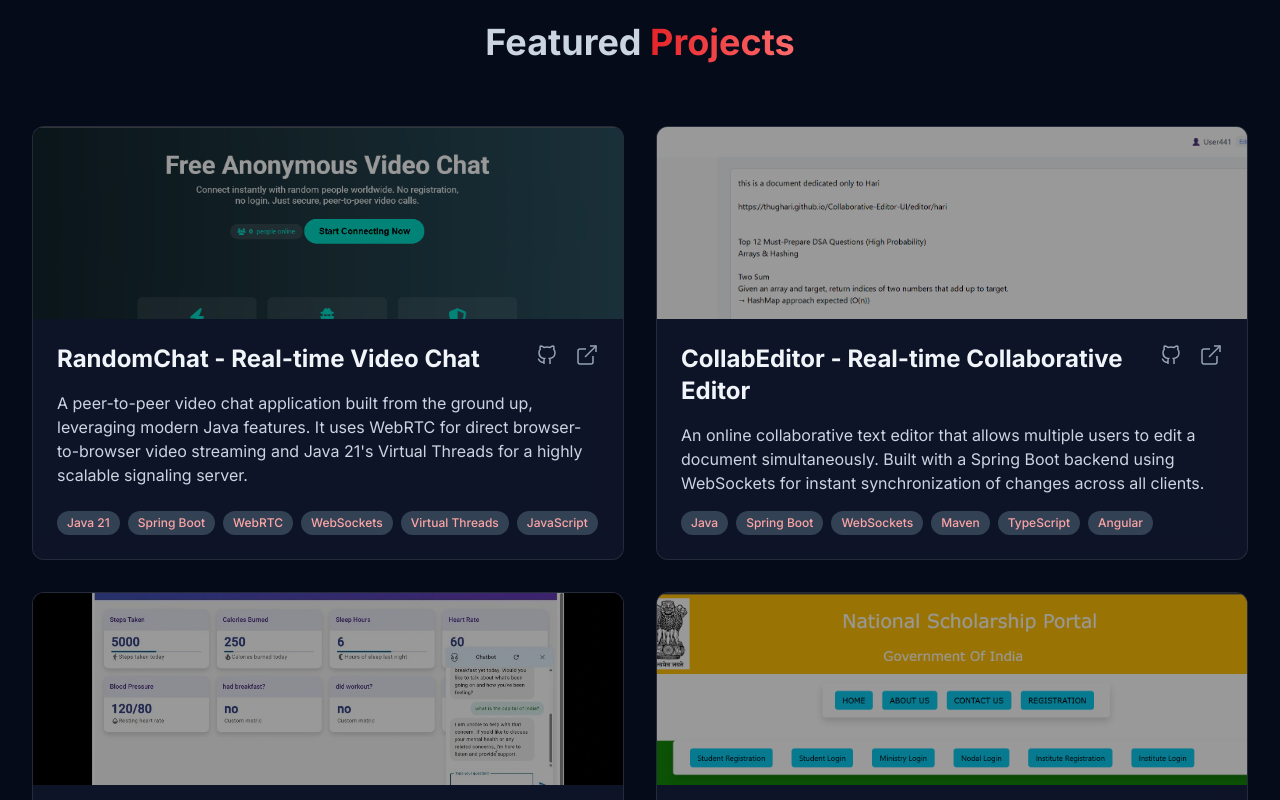
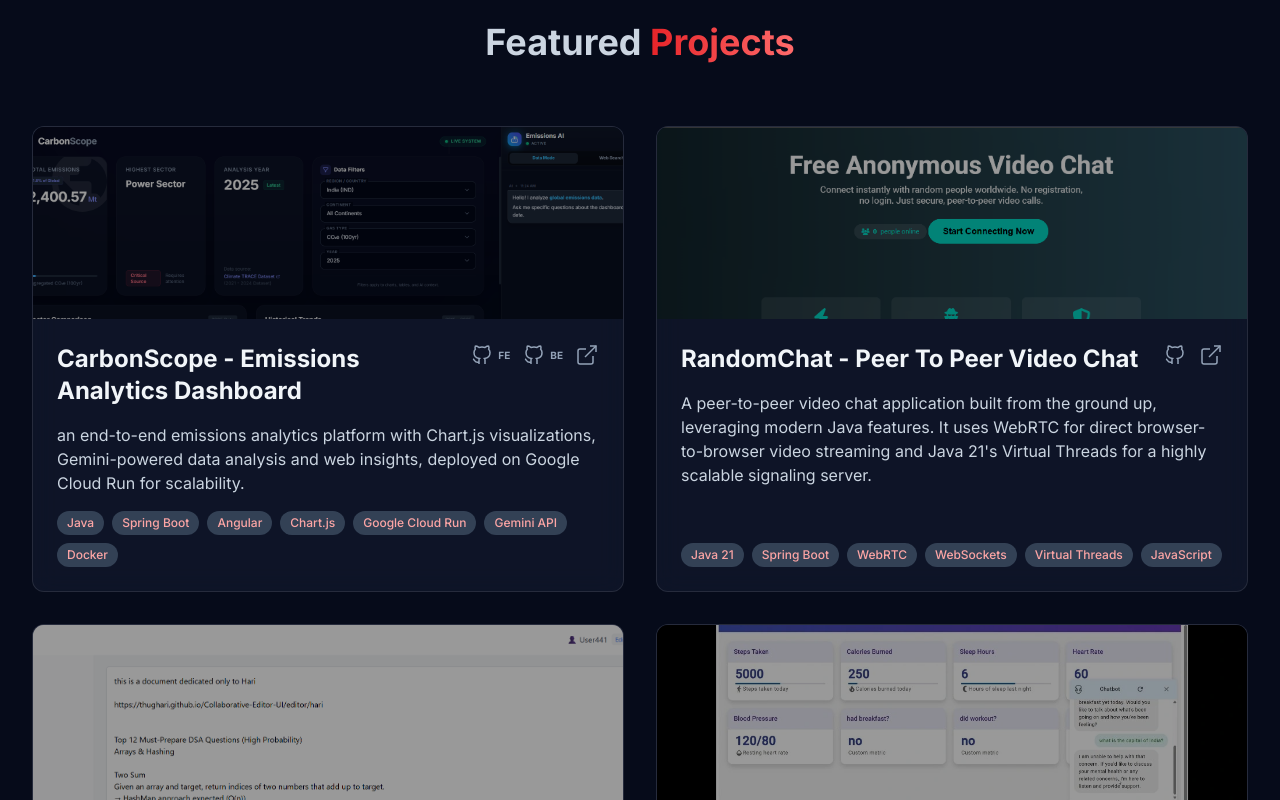
Before and after one commit to thughari/thughari.github.io, a React (Vite) app: page / in a window 1280 px wide. Shown: the part 2840-3640 px from the top of the page. Built offline with nearby package versions, Linux system fonts and the light colour scheme.

Commit message:
added project

```diff
--- a/components/Projects.tsx
+++ b/components/Projects.tsx
@@ -26,12 +26,10 @@ const Projects: React.FC = () => {
 
   useEffect(() => {
     let timer: number | undefined;
-    // prevent background page scrolling while modal is open
     if (selected) {
       document.body.style.overflow = 'hidden';
       setIframeLoaded(false);
       setIframeMaybeBlocked(false);
-      // if iframe doesn't call onLoad within 1500ms, show a helpful note
       timer = window.setTimeout(() => setIframeMaybeBlocked(true), 1500);
     } else {
       document.body.style.overflow = '';
@@ -57,6 +55,10 @@ const Projects: React.FC = () => {
     window.open(url, '_blank', 'noopener,noreferrer');
   };
 
+  const getPreviewUrl = (project: Project) => {
+    return project.demoUrl || project.githubUrl || project.githubUrls?.frontend || project.githubUrls?.backend;
+  };
+
   return (
     <>
       <motion.h2
@@ -65,6 +67,7 @@ const Projects: React.FC = () => {
       >
         Featured <span className="gradient-text">Projects</span>
       </motion.h2>
+
       <div className="grid grid-cols-1 md:grid-cols-2 gap-8">
         {projectsData.map((project, index) => (
           <motion.div
@@ -91,15 +94,45 @@ const Projects: React.FC = () => {
                 </button>
               </div>
             </div>
+
             <div className="p-6 flex-grow flex flex-col">
               <div className="flex justify-between items-start mb-4">
                 <h3 className="text-2xl font-bold text-slate-100 group-hover:text-spidey-red transition-colors duration-300">{project.title}</h3>
-                <div className="flex items-center space-x-4 z-10">
-                  {project.githubUrl && (
-                    <a onClick={(e) => { e.stopPropagation(); openInNewTab(project.githubUrl); }} className="text-slate-400 hover:text-spidey-red transition-colors cursor-pointer" aria-label="Open GitHub repo">
-                      <GitHubIcon />
-                    </a>
+
+                <div className="flex items-center space-x-3 z-10">
+                  {project.githubUrls ? (
+                    <>
+                      {project.githubUrls.frontend && (
+                        <a
+                          onClick={(e) => { e.stopPropagation(); openInNewTab(project.githubUrls?.frontend); }}
+                          className="text-slate-400 hover:text-spidey-red transition-colors cursor-pointer flex items-center gap-1"
+                          title="Frontend Repository"
+                        >
+                          <GitHubIcon /> <span className="text-[10px] font-bold">FE</span>
+                        </a>
+                      )}
+                      {project.githubUrls.backend && (
+                        <a
+                          onClick={(e) => { e.stopPropagation(); openInNewTab(project.githubUrls?.backend); }}
+                          className="text-slate-400 hover:text-spidey-red transition-colors cursor-pointer flex items-center gap-1"
+                          title="Backend Repository"
+                        >
+                          <GitHubIcon /> <span className="text-[10px] font-bold">BE</span>
+                        </a>
+                      )}
+                    </>
+                  ) : (
+                    project.githubUrl && (
+                      <a
+                        onClick={(e) => { e.stopPropagation(); openInNewTab(project.githubUrl); }}
+                        className="text-slate-400 hover:text-spidey-red transition-colors cursor-pointer"
+                        aria-label="Open GitHub repo"
+                      >
+                        <GitHubIcon />
+                      </a>
+                    )
                   )}
+
                   {project.demoUrl && (
                     <a onClick={(e) => { e.stopPropagation(); openInNewTab(project.demoUrl); }} className="text-slate-400 hover:text-spidey-red transition-colors cursor-pointer" aria-label="Open demo">
                       <ExternalLinkIcon />
@@ -107,7 +140,9 @@ const Projects: React.FC = () => {
                   )}
                 </div>
               </div>
+
               <p className="text-slate-300 mb-4 flex-grow">{project.description}</p>
+
               <div className="flex flex-wrap gap-2">
                 {project.tech.map((tech, i) => (
                   <span key={i} className="bg-slate-700 text-red-300 text-xs font-medium px-2.5 py-1 rounded-full">
@@ -120,7 +155,6 @@ const Projects: React.FC = () => {
         ))}
       </div>
 
-      {/* Preview Modal */}
       {selected && (
         <motion.div
           className="fixed inset-0 z-50 flex items-center justify-center p-4"
@@ -141,31 +175,69 @@ const Projects: React.FC = () => {
             aria-modal="true"
             aria-label={`Preview ${selected.title}`}
           >
-            <header className="flex items-center justify-between p-4 border-b border-slate-700 sticky top-0 bg-slate-900 z-10">
-              <div>
+
+
+            <header className="flex flex-col md:flex-row md:items-center justify-between p-4 border-b border-slate-700 sticky top-0 bg-slate-900 z-10 gap-4">
+
+              <div className="w-full md:w-auto">
                 <h3 className="text-lg font-semibold text-slate-100">{selected.title}</h3>
-                <p className="text-sm text-slate-400">{selected.tech.join(', ')}</p>
+                <p className="text-sm text-slate-400 line-clamp-1">{selected.tech.join(', ')}</p>
               </div>
-              <div className="flex items-center gap-3">
+
+              <div className="flex flex-wrap items-center gap-2 w-full md:w-auto">
                 {selected.demoUrl && (
-                  <button onClick={() => openInNewTab(selected.demoUrl)} className="px-3 py-2 text-sm bg-spidey-red text-white rounded-md">
+                  <button
+                    onClick={() => openInNewTab(selected.demoUrl)}
+                    className="flex-1 md:flex-none px-3 py-2 text-sm bg-spidey-red text-white rounded-md text-center whitespace-nowrap"
+                  >
                     Open Project
                   </button>
                 )}
-                {selected.githubUrl && (
-                  <button onClick={() => openInNewTab(selected.githubUrl)} className="px-3 py-2 text-sm bg-slate-700 text-slate-200 rounded-md">
-                    View Repo
-                  </button>
+
+                {selected.githubUrls ? (
+                  <>
+                    {selected.githubUrls.frontend && (
+                      <button
+                        onClick={() => openInNewTab(selected.githubUrls?.frontend)}
+                        className="flex-1 md:flex-none px-3 py-2 text-sm bg-slate-700 text-slate-200 rounded-md hover:bg-slate-600 text-center whitespace-nowrap"
+                      >
+                        Frontend
+                      </button>
+                    )}
+                    {selected.githubUrls.backend && (
+                      <button
+                        onClick={() => openInNewTab(selected.githubUrls?.backend)}
+                        className="flex-1 md:flex-none px-3 py-2 text-sm bg-slate-700 text-slate-200 rounded-md hover:bg-slate-600 text-center whitespace-nowrap"
+                      >
+                        Backend
+                      </button>
+                    )}
+                  </>
+                ) : (
+                  selected.githubUrl && (
+                    <button
+                      onClick={() => openInNewTab(selected.githubUrl)}
+                      className="flex-1 md:flex-none px-3 py-2 text-sm bg-slate-700 text-slate-200 rounded-md hover:bg-slate-600 text-center whitespace-nowrap"
+                    >
+                      Repo
+                    </button>
+                  )
                 )}
-                <button onClick={closePreview} className="px-3 py-2 text-sm text-slate-300">Close</button>
+
+                <button
+                  onClick={closePreview}
+                  className="px-3 py-2 text-sm text-slate-300 hover:text-white ml-auto md:ml-0"
+                >
+                  Close
+                </button>
               </div>
             </header>
 
             <div className="h-full">
-              {(selected.demoUrl || selected.githubUrl) ? (
+              {getPreviewUrl(selected) ? (
                 <iframe
                   title={`Preview - ${selected.title}`}
-                  src={selected.demoUrl || selected.githubUrl}
+                  src={getPreviewUrl(selected)}
                   className="w-full h-full bg-white"
                   onLoad={() => { setIframeLoaded(true); setIframeMaybeBlocked(false); }}
                   sandbox="allow-forms allow-scripts allow-same-origin allow-popups allow-presentation"
--- a/constants.ts
+++ b/constants.ts
@@ -46,7 +46,19 @@ export const educationData = {
 
 export const projectsData: Project[] = [
   {
-    title: "RandomChat - Real-time Video Chat",
+    title: "CarbonScope - Emissions Analytics Dashboard",
+    description: "an end-to-end emissions analytics platform with Chart.js visualizations, Gemini-powered data analysis and web insights, deployed on Google Cloud Run for scalability.",
+    tech: ["Java", "Spring Boot", "Angular", "Chart.js", "Google Cloud Run", "Gemini API", "Docker"],
+    imageUrl: "./images/carbon-scope.png",
+    demoUrl: "https://thughari.github.io/carbon-scope/",
+    githubUrl: "https://github.com/thughari/carbon-scope",
+    githubUrls: {
+      frontend: "https://github.com/thughari/carbon-scope",
+      backend: "https://github.com/thughari/carbonscope"
+    }
+  },
+  {
+    title: "RandomChat - Peer To Peer Video Chat",
     description: "A peer-to-peer video chat application built from the ground up, leveraging modern Java features. It uses WebRTC for direct browser-to-browser video streaming and Java 21's Virtual Threads for a highly scalable signaling server.",
     tech: ["Java 21", "Spring Boot", "WebRTC", "WebSockets", "Virtual Threads", "JavaScript"],
     imageUrl: "./images/randomchat.png",
@@ -54,12 +66,16 @@ export const projectsData: Project[] = [
     githubUrl: "https://github.com/thughari/RandomChat"
   },
   {
-    title: "CollabEditor - Real-time Collaborative Editor",
+    title: "CollabEditor - Online Editor like Google Docs",
     description: "An online collaborative text editor that allows multiple users to edit a document simultaneously. Built with a Spring Boot backend using WebSockets for instant synchronization of changes across all clients.",
     tech: ["Java", "Spring Boot", "WebSockets", "Maven", "TypeScript", "Angular"],
     imageUrl: "./images/collabeditor.png",
     demoUrl: "https://thughari.github.io/Collaborative-Editor-UI/editor/hari",
-    githubUrl: "https://github.com/thughari/CollabEditor"
+    githubUrl: "https://github.com/thughari/CollabEditor",
+    githubUrls: {
+      frontend: "https://github.com/thughari/Collaborative-Editor-UI",
+      backend: "https://github.com/thughari/CollabEditor"
+    }
   },
   {
     title: "AI-Powered Mental Health App",
@@ -67,7 +83,11 @@ export const projectsData: Project[] = [
     tech: ["Java", "Spring Boot", "Angular", "Microservices", "MongoDB", "Ollama", "LLaMA 3"],
     imageUrl: "./images/mental-health.png",
     demoUrl: "https://www.linkedin.com/embed/feed/update/urn:li:ugcPost:7313487684994285568?compact=1",
-    githubUrl: "https://github.com/thughari/Mental-Health-App-Backend"
+    githubUrl: "https://github.com/thughari/Mental-Health-App-Backend",
+    githubUrls: {
+      frontend: "https://github.com/thughari/Mental-Health-App",
+      backend: "https://github.com/thughari/Mental-Health-App-Backend"
+    }
   },
   {
     title: "National Scholarship Portal",
@@ -75,7 +95,11 @@ export const projectsData: Project[] = [
     tech: ["Java", "Spring Boot", "Angular", "MongoDB", "Docker", "REST APIs"],
     imageUrl: "./images/nsp.png",
     demoUrl: "https://thughari.github.io/NationalScholarshipPortal-FrontEnd/#/",
-    githubUrl: "https://github.com/thughari/NationalScholarshipPortal-FrontEnd"
+    githubUrl: "https://github.com/thughari/NationalScholarshipPortal-FrontEnd",
+    githubUrls: {
+      frontend: "https://github.com/thughari/NationalScholarshipPortal-FrontEnd",
+      backend: "https://github.com/thughari/National_Scholarship_Portal_Backend"
+    }
   },
   {
     title: "Music Player Web App",
@@ -95,7 +119,7 @@ export const openSourceData: OpenSourceItem[] = [
     },
     {
         title: "Open Source Enthusiast",
-        description: "Engaged with the open-source ecosystem by contributing to, forking, and learning from influential projects like Spring AI, Kubernetes, and First Contributions. Always exploring new tools and frameworks to stay at the cutting edge.",
+        description: "Engaged with the open-source ecosystem by contributing to, forking, and learning from influential projects like Spring, Apache, GSoC and First Contributions. Always exploring new tools and frameworks to stay at the cutting edge.",
         icon: GitBranchIcon
     }
 ];
@@ -151,7 +175,7 @@ export const certificationsData: Certification[] = [
 ];
 
 export const githubStatsData: GitHubStat[] = [
-    { icon: RepoIcon, value: "61", label: "Repositories" },
+    { icon: RepoIcon, value: "66", label: "Repositories" },
     { icon: CommitIcon, value: "786", label: "Commits" },
     { icon: StarIcon, value: "30", label: "Stars" },
 ];
--- a/types.ts
+++ b/types.ts
@@ -13,6 +13,10 @@ export interface Project {
   imageUrl: string;
   demoUrl?: string;
   githubUrl?: string;
+  githubUrls?: {
+    frontend?: string;
+    backend?: string;
+  };
 }
 
 export interface SkillCategory {
```
Also changed, not shown: public/images/carbon-scope.png (added).
